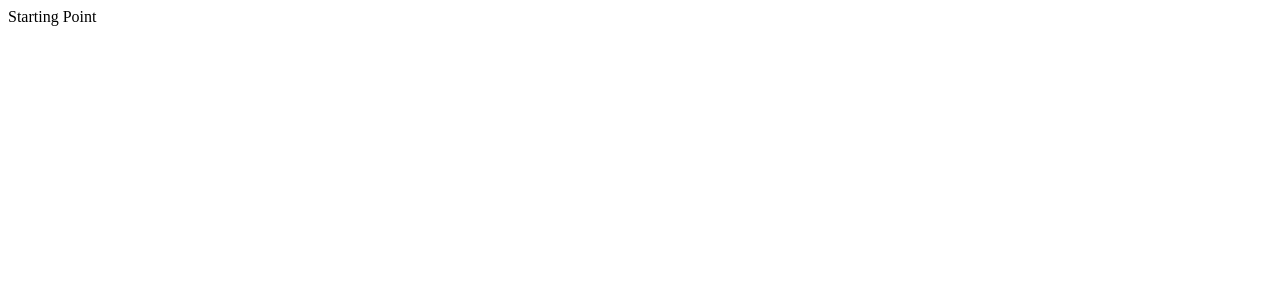
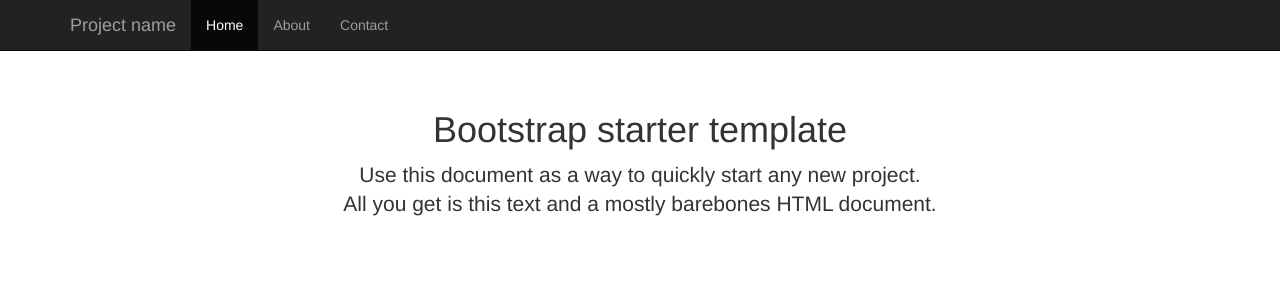
Before and after one commit to aliu139/aliu139.github.io, a plain HTML site: page index.html in a window 1280 px wide. Drawn offline with nearby package versions, Linux system fonts and the light colour scheme.

Commit message:
bootstrap in place

```diff
--- a/index.html
+++ b/index.html
@@ -1 +1,63 @@
-Starting Point
+
+<!DOCTYPE html>
+<html lang="en">
+  <head>
+    <meta charset="utf-8">
+    <meta http-equiv="X-UA-Compatible" content="IE=edge">
+    <meta name="viewport" content="width=device-width, initial-scale=1">
+    <!-- The above 3 meta tags *must* come first in the head; any other head content must come *after* these tags -->
+    <meta name="description" content="">
+    <meta name="author" content="">
+    <link rel="icon" href="../../favicon.ico">
+
+    <title>Starter Template for Bootstrap</title>
+
+    <!-- Latest compiled and minified CSS -->
+	<link rel="stylesheet" href="https://maxcdn.bootstrapcdn.com/bootstrap/3.3.6/css/bootstrap.min.css" integrity="sha384-1q8mTJOASx8j1Au+a5WDVnPi2lkFfwwEAa8hDDdjZlpLegxhjVME1fgjWPGmkzs7" crossorigin="anonymous">
+
+    <!-- Custom styles for this template -->
+    <link href="style.css" rel="stylesheet">
+  </head>
+
+  <body>
+
+    <nav class="navbar navbar-inverse navbar-fixed-top">
+      <div class="container">
+        <div class="navbar-header">
+          <button type="button" class="navbar-toggle collapsed" data-toggle="collapse" data-target="#navbar" aria-expanded="false" aria-controls="navbar">
+            <span class="sr-only">Toggle navigation</span>
+            <span class="icon-bar"></span>
+            <span class="icon-bar"></span>
+            <span class="icon-bar"></span>
+          </button>
+          <a class="navbar-brand" href="#">Project name</a>
+        </div>
+        <div id="navbar" class="collapse navbar-collapse">
+          <ul class="nav navbar-nav">
+            <li class="active"><a href="#">Home</a></li>
+            <li><a href="#about">About</a></li>
+            <li><a href="#contact">Contact</a></li>
+          </ul>
+        </div><!--/.nav-collapse -->
+      </div>
+    </nav>
+
+    <div class="container">
+
+      <div class="starter-template">
+        <h1>Bootstrap starter template</h1>
+        <p class="lead">Use this document as a way to quickly start any new project.<br> All you get is this text and a mostly barebones HTML document.</p>
+      </div>
+
+    </div><!-- /.container -->
+
+
+    <!-- Bootstrap core JavaScript
+    ================================================== -->
+    <!-- Placed at the end of the document so the pages load faster -->
+    <script src="https://ajax.googleapis.com/ajax/libs/jquery/1.11.3/jquery.min.js"></script>
+    <script>window.jQuery || document.write('<script src="../../assets/js/vendor/jquery.min.js"><\/script>')</script>
+    <!-- Latest compiled and minified JavaScript -->
+	<script src="https://maxcdn.bootstrapcdn.com/bootstrap/3.3.6/js/bootstrap.min.js" integrity="sha384-0mSbJDEHialfmuBBQP6A4Qrprq5OVfW37PRR3j5ELqxss1yVqOtnepnHVP9aJ7xS" crossorigin="anonymous"></script>
+  </body>
+</html>
--- /dev/null
+++ b/style.css
@@ -0,0 +1,7 @@
+body {
+  padding-top: 50px;
+}
+.starter-template {
+  padding: 40px 15px;
+  text-align: center;
+}
```
